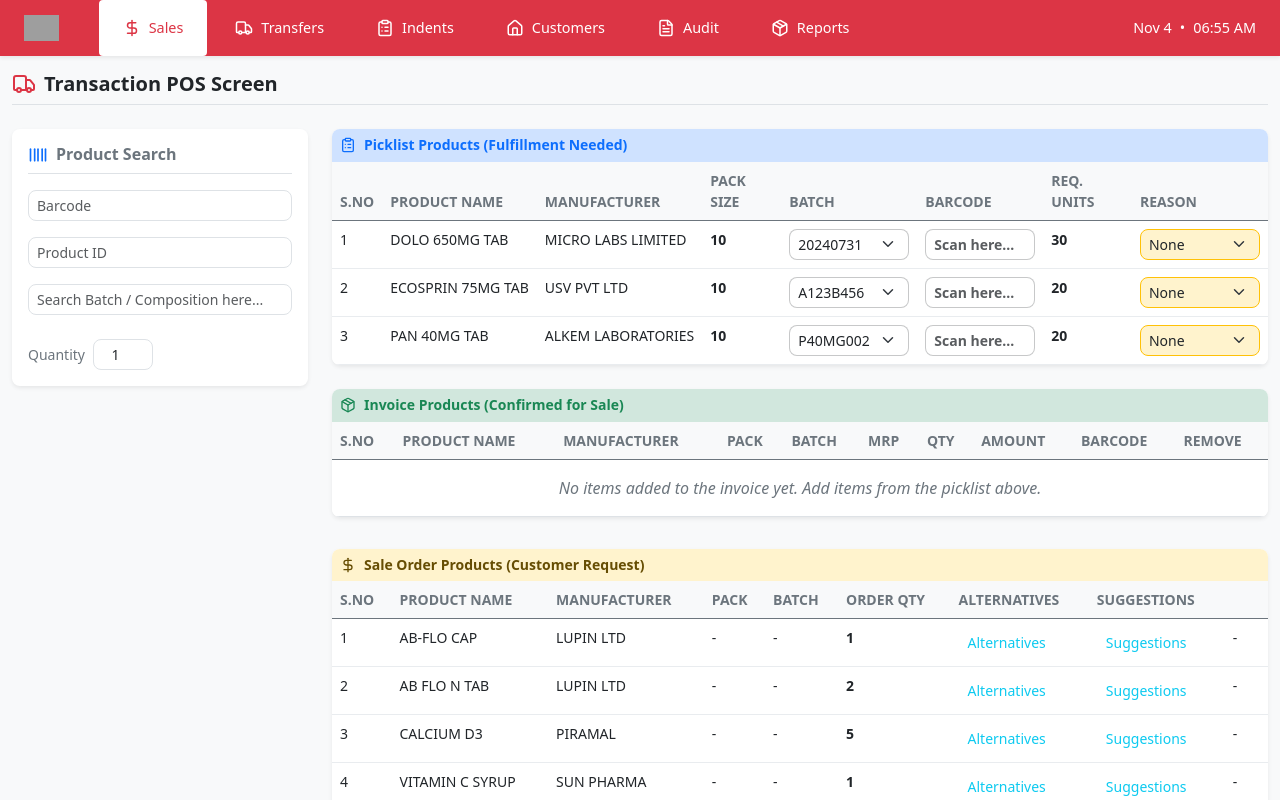
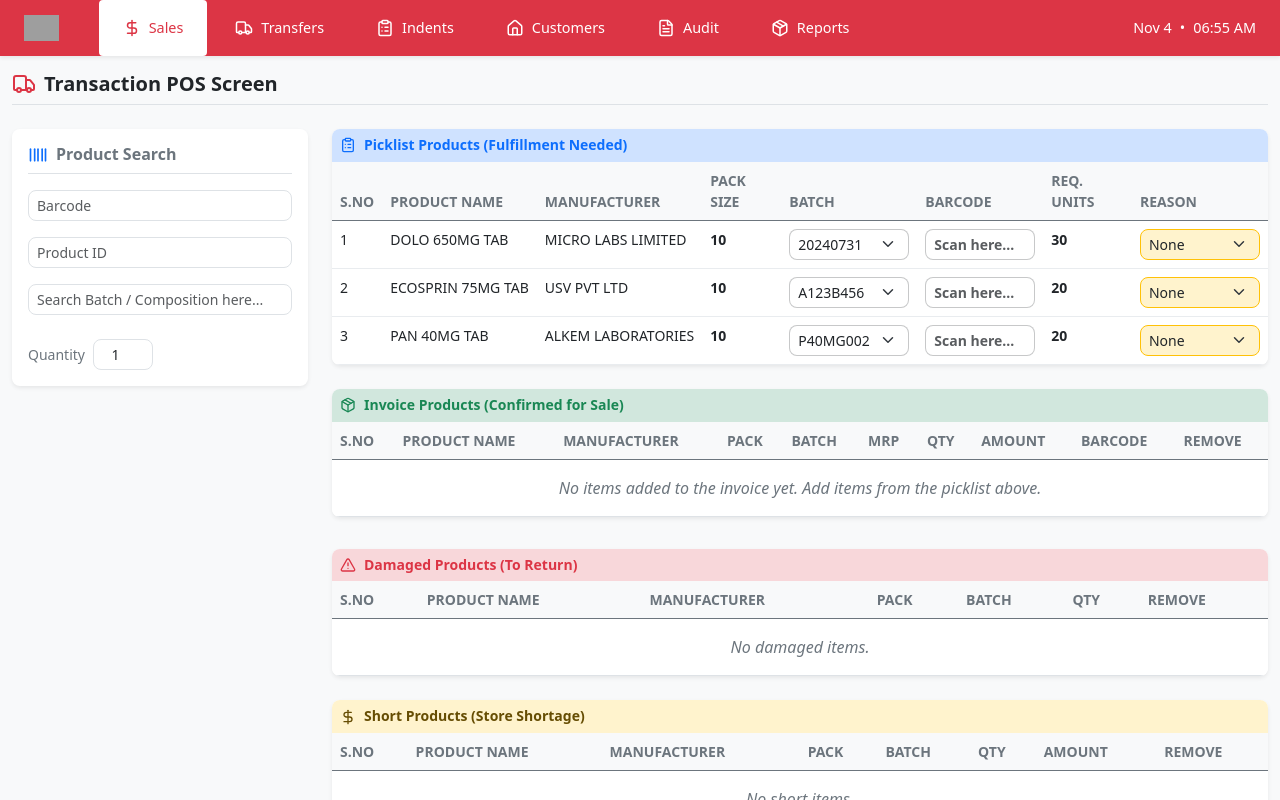
Before and after one commit to kaushik8946/store-popup, a React (Vite) app: page / in a window 1280 px wide. Both pictures are taken after a click on the button "Process". Built offline with nearby package versions, Linux system fonts and the light colour scheme; grey boxes are pictures that could not be loaded.

Commit message:
Refactor POSOrderScreen to manage damaged and short products separately

```diff
--- a/src/components/screens/POSOrderScreen.jsx
+++ b/src/components/screens/POSOrderScreen.jsx
@@ -1,5 +1,5 @@
 import React, { useState } from 'react';
-import { Truck, Barcode, ClipboardList, Package, DollarSign, X } from 'lucide-react';
+import { Truck, Barcode, ClipboardList, Package, DollarSign, X, AlertTriangle } from 'lucide-react';
 import { MOCK_ORDER_PRODUCTS, MOCK_SALE_ORDER_PRODUCTS } from '../../data/mockData';
 import MessageBox from '../common/MessageBox';
 import { TableHeader, TableData } from '../common/TableComponents';
@@ -36,6 +36,8 @@ const POSOrderScreen = ({ onExit, onContinue, continueMessage, setContinueMessag
 
   const [picklistProducts, setPicklistProducts] = useState(initialPicklist);
   const [invoiceProducts, setInvoiceProducts] = useState(initialInvoice);
+  const [shortProductsState, setShortProductsState] = useState([]);
+  const [damagedProductsState, setDamagedProductsState] = useState([]);
   const [message, setMessage] = useState(null);
   // Disable all inputs if a popup is shown
   const isPopupActive = Boolean(message) || Boolean(continueMessage);
@@ -91,12 +93,25 @@ const POSOrderScreen = ({ onExit, onContinue, continueMessage, setContinueMessag
   };
 
   const handleReasonChange = (sNo, value) => {
-    setPicklistProducts(prev => prev.map(product => {
-      if (product.sNo === sNo) {
-        return { ...product, reason: value, barcode: (value === 'Short' || value === 'Damaged') ? '' : product.barcode };
+    // Move product out of picklist into short/damaged arrays when a reason is selected
+    const product = picklistProducts.find(p => p.sNo === sNo);
+    if (!product) return;
+
+    if (value === 'Short') {
+      // remove from picklist
+      setPicklistProducts(prev => prev.filter(p => p.sNo !== sNo));
+      // add to short list (preserve qty/mrp/batch)
+      setShortProductsState(prev => [...prev, { ...product, reason: 'Short', userQty: product.userQty || 0 }]);
+      return;
     }
-      return product;
-    }));
+
+    if (value === 'Damaged') {
+      setPicklistProducts(prev => prev.filter(p => p.sNo !== sNo));
+      setDamagedProductsState(prev => [...prev, { ...product, reason: 'Damaged', userQty: product.userQty || 0 }]);
+      return;
+    }
+
+    // If None selected, do nothing here (use explicit Clear/Remove action to move back)
   };
 
   const handleBatchChange = (sNo, batchNo) => {
@@ -247,7 +262,42 @@ const POSOrderScreen = ({ onExit, onContinue, continueMessage, setContinueMessag
     setMessage(`${itemToRemove.productName} removed from invoice. ${removedQty} units returned to Picklist.`);
   };
 
+  // Clear reason/userQty for a picklist product (used to remove from Damaged/Short lists)
+  const handleClearReason = (sNo) => {
+    // If item is in short list, remove it and return to picklist
+    const fromShort = shortProductsState.find(p => p.sNo === sNo);
+    if (fromShort) {
+      setShortProductsState(prev => prev.filter(p => p.sNo !== sNo));
+      setPicklistProducts(prev => {
+        const restored = { ...fromShort, reason: 'None', userQty: 0, barcode: '' };
+        return [...prev, restored].sort((a, b) => a.sNo - b.sNo);
+      });
+      setMessage(`${fromShort.productName} restored to picklist.`);
+      return;
+    }
+
+    const fromDamaged = damagedProductsState.find(p => p.sNo === sNo);
+    if (fromDamaged) {
+      setDamagedProductsState(prev => prev.filter(p => p.sNo !== sNo));
+      setPicklistProducts(prev => {
+        const restored = { ...fromDamaged, reason: 'None', userQty: 0, barcode: '' };
+        return [...prev, restored].sort((a, b) => a.sNo - b.sNo);
+      });
+      setMessage(`${fromDamaged.productName} restored to picklist.`);
+      return;
+    }
+
+    // Fallback: ensure picklist has the item set to None if present
+    setPicklistProducts(prev => prev.map(p => (p.sNo === sNo ? { ...p, reason: 'None', userQty: 0, barcode: '' } : p)));
+    const prod = MOCK_ORDER_PRODUCTS.find(p => p.sNo === sNo);
+    setMessage(prod ? `${prod.productName} updated.` : 'Item updated.');
+  };
+
   const totalInvoiceAmount = invoiceProducts.reduce((sum, p) => sum + p.amount, 0).toFixed(2);
+
+  // Derived lists for display: damaged and short products (moved out of picklist)
+  const damagedProducts = damagedProductsState;
+  const shortProducts = shortProductsState;
 
   return (
     <div className="container-fluid py-3">
@@ -354,6 +404,11 @@ const POSOrderScreen = ({ onExit, onContinue, continueMessage, setContinueMessag
                       </tr>
                     );
                   })}
+                  {picklistProducts.length === 0 && (
+                    <tr key="empty-picklist">
+                      <td colSpan="8" className="text-center py-3 text-secondary fst-italic">All Items picked</td>
+                    </tr>
+                  )}
                 </tbody>
               </table>
             </div>
@@ -421,10 +476,10 @@ const POSOrderScreen = ({ onExit, onContinue, continueMessage, setContinueMessag
         </div>
 
         <div className="col-lg-9 d-grid gap-4">
-          {/* Sale Order Products Table */}
+          {/* Damaged Products Table */}
           <div className="card shadow-sm border-0 rounded-3 overflow-hidden">
-            <h4 className="card-header p-2 small fw-bold bg-warning-subtle text-warning-emphasis border-0 d-flex align-items-center">
-              <DollarSign size={16} className="me-2" /> Sale Order Products (Customer Request)
+            <h4 className="card-header p-2 small fw-bold bg-danger-subtle text-danger border-0 d-flex align-items-center">
+              <AlertTriangle size={16} className="me-2" /> Damaged Products (To Return)
             </h4>
             <div className="card-body p-0 overflow-x-auto">
               <table className="table table-hover table-sm mb-0">
@@ -434,31 +489,83 @@ const POSOrderScreen = ({ onExit, onContinue, continueMessage, setContinueMessag
                   <TableHeader>Manufacturer</TableHeader>
                   <TableHeader>Pack</TableHeader>
                   <TableHeader>Batch</TableHeader>
-                  <TableHeader>Order Qty</TableHeader>
-                  <TableHeader>Alternatives</TableHeader>
-                  <TableHeader>Suggestions</TableHeader>
-                  <TableHeader></TableHeader>
-                  <TableHeader className="text-center"></TableHeader>
+                  <TableHeader>Qty</TableHeader>
+                  <TableHeader>Remove</TableHeader>
                 </tr></thead>
                 <tbody>
-                  {MOCK_SALE_ORDER_PRODUCTS.map((product) => (
-                    <tr key={product.sNo}>
-                      <TableData>{product.sNo}</TableData>
+                  {damagedProducts.map((product, idx) => (
+                    <tr key={`dam-${product.sNo}-${idx}`}>
+                      <TableData>{idx + 1}</TableData>
                       <TableData className="fw-medium">{product.productName}</TableData>
                       <TableData>{product.manufacturer}</TableData>
-                      <TableData>-</TableData>
-                      <TableData>-</TableData>
-                      <TableData className='fw-semibold'>{product.orderQty}</TableData>
+                      <TableData>{product.pack}</TableData>
+                      <TableData>{product.selectedBatch || product.batch}</TableData>
+                      <TableData className='fw-semibold'>{product.userQty || product.qty}</TableData>
                       <TableData>
-                        <button className="btn btn-sm btn-info-subtle text-info rounded-3">Alternatives</button>
+                        <button
+                          onClick={() => handleClearReason(product.sNo)}
+                          className="btn btn-sm btn-danger-subtle text-danger rounded-3 shadow-sm d-flex align-items-center"
+                        >
+                          <X size={14} className='me-1' /> Remove
+                        </button>
                       </TableData>
-                      <TableData>
-                        <button className="btn btn-sm btn-info-subtle text-info rounded-3">Suggestions</button>
-                      </TableData>
-                      <TableData>-</TableData>
-                      <TableData></TableData>
                     </tr>
                   ))}
+                  {damagedProducts.length === 0 && (
+                    <tr key="empty-damaged">
+                      <td colSpan="7" className="text-center py-3 text-secondary fst-italic">No damaged items.</td>
+                    </tr>
+                  )}
+                </tbody>
+              </table>
+            </div>
+          </div>
+
+          {/* Short Products Table */}
+          <div className="card shadow-sm border-0 rounded-3 overflow-hidden">
+            <h4 className="card-header p-2 small fw-bold bg-warning-subtle text-warning-emphasis border-0 d-flex align-items-center">
+              <DollarSign size={16} className="me-2" /> Short Products (Store Shortage)
+            </h4>
+            <div className="card-body p-0 overflow-x-auto">
+              <table className="table table-hover table-sm mb-0">
+                <thead><tr>
+                  <TableHeader>S.No</TableHeader>
+                  <TableHeader>Product Name</TableHeader>
+                  <TableHeader>Manufacturer</TableHeader>
+                  <TableHeader>Pack</TableHeader>
+                  <TableHeader>Batch</TableHeader>
+                  <TableHeader>Qty</TableHeader>
+                  <TableHeader>Amount</TableHeader>
+                  <TableHeader>Remove</TableHeader>
+                </tr></thead>
+                <tbody>
+                  {shortProducts.map((product, idx) => (
+                    <tr key={`short-${product.sNo}-${idx}`}>
+                      <TableData>{idx + 1}</TableData>
+                      <TableData className="fw-medium">{product.productName}</TableData>
+                      <TableData>{product.manufacturer}</TableData>
+                      <TableData>{product.pack}</TableData>
+                      <TableData>{product.selectedBatch || product.batch}</TableData>
+                      <TableData className='fw-semibold text-warning'>
+                        {/* allow short qty editing inline if desired in future; for now display stored userQty or qty */}
+                        {product.userQty || product.qty || 0}
+                      </TableData>
+                      <TableData className='fw-bold text-danger'>₹{(((product.userQty || product.qty || 0) * (product.mrp || 0))).toFixed(2)}</TableData>
+                      <TableData>
+                        <button
+                          onClick={() => handleClearReason(product.sNo)}
+                          className="btn btn-sm btn-danger-subtle text-danger rounded-3 shadow-sm d-flex align-items-center"
+                        >
+                          <X size={14} className='me-1' /> Remove
+                        </button>
+                      </TableData>
+                    </tr>
+                  ))}
+                  {shortProducts.length === 0 && (
+                    <tr key="empty-short">
+                      <td colSpan="8" className="text-center py-3 text-secondary fst-italic">No short items.</td>
+                    </tr>
+                  )}
                 </tbody>
               </table>
             </div>
@@ -498,9 +605,11 @@ const POSOrderScreen = ({ onExit, onContinue, continueMessage, setContinueMessag
                   }
 
                   // Collect all products: invoice products (picked) + picklist products that have a reason (Short/Damaged)
-                  const reasonedPicklist = picklistProducts
-                    .filter(p => p.reason === 'Short' || p.reason === 'Damaged')
-                    .map(p => ({
+                  // Collect reasoned products from the dedicated short/damaged states
+                  const reasonedPicklist = [
+                    ...shortProductsState,
+                    ...damagedProductsState
+                  ].map(p => ({
                     sNo: p.sNo,
                     productName: p.productName,
                     manufacturer: p.manufacturer,
```
Lines whose indentation alone changed are shown as unchanged.
